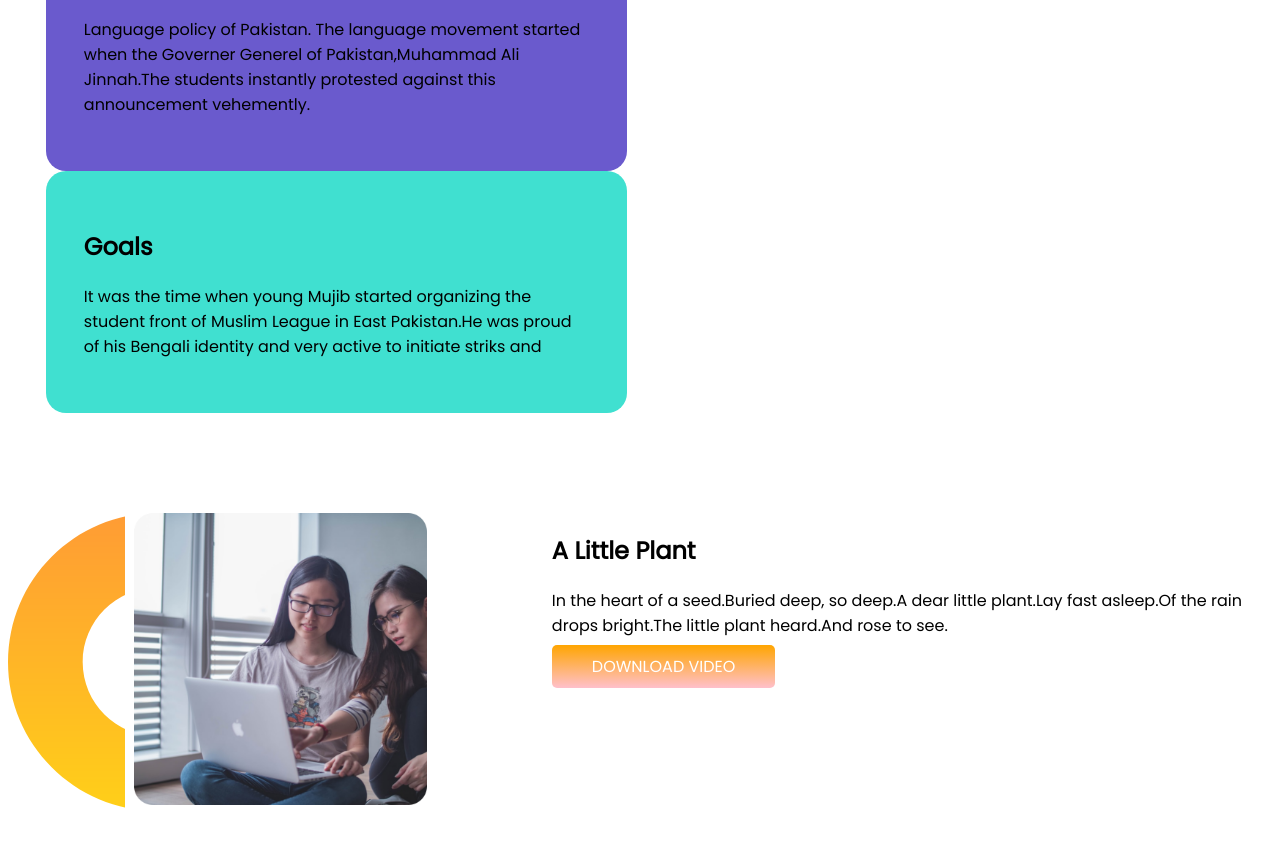
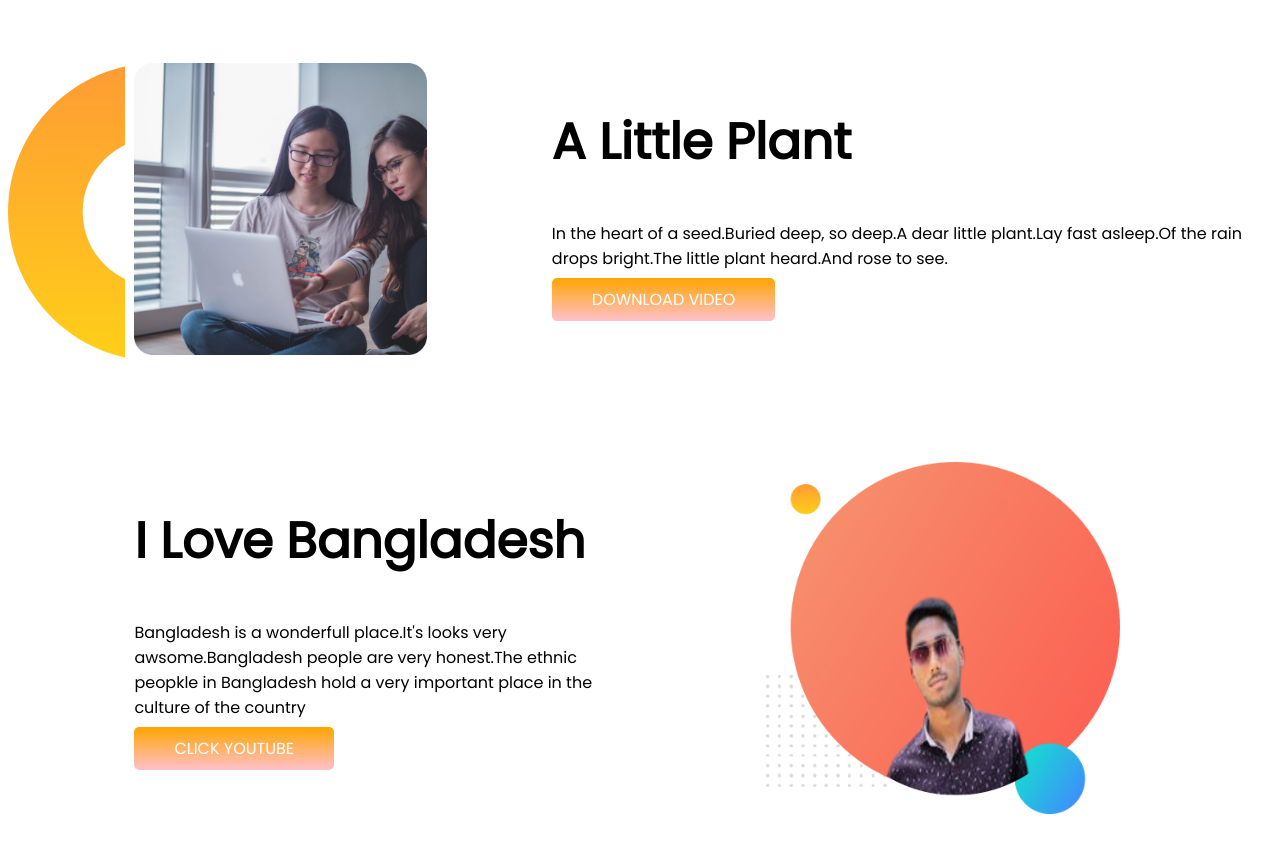
Before and after one commit to ruhanmia2/my-first-developer-portfolio, a plain HTML site: page index.html in a window 1280 px wide. Shown: the part 1061-1914 px from the top of the page. Drawn offline with Linux system fonts and the light colour scheme.

Commit message:
flexible-container

```diff
--- a/index.html
+++ b/index.html
@@ -27,7 +27,8 @@
             <img src="images/ruhan.png" alt="">
         </div>
     </section>
-    <section class="mission-area flexible-container">
+    <section class="mission-area">
+
         <div class="mission">
             <h1>My Mission in <span class="color">2022</span></h1>
             <div class="flexible-container">
@@ -50,19 +51,33 @@
                         Pakistan.He was proud of his Bengali identity and very active to initiate striks and</p>
                 </div>
             </div>
+
+        </div>
     </section>
-    <section class="web-developer">
+    <section class="web-developer flexible-container">
         <div class="half-width">
             <img src="images/coding.png" alt="">
         </div>
         <div>
-            <h2>A Little Plant</h2>
+            <h1>A Little Plant</h1>
             <p>In the heart of a seed.Buried deep, so deep.A dear little plant.Lay fast asleep.Of the rain drops
                 bright.The little plant heard.And rose to see.
             </p>
             <a class="link-button" target="_blank" href="https://www.youtube.com/">DOWNLOAD VIDEO</a>
         </div>
     </section>
+    <section class="flexible-container">
+        <div class="half-width">
+            <h1>I Love Bangladesh</h1>
+            <p>Bangladesh is a wonderfull place.It's looks very awsome.Bangladesh people are very honest.The ethnic
+                peopkle
+                in Bangladesh hold a very important place in the culture of the country</p>
+            <a class="link-button" target="_blank" href="https://www.youtube.com/">CLICK YOUTUBE</a>
+        </div>
+        <div class="half-width">
+            <img src="images/ruhan.png" alt="">
+        </div>
+    </section>
 </body>
 
 </html>
--- a/style.css
+++ b/style.css
@@ -7,7 +7,7 @@ h1{
 .color{
     color:orange;
 }
-section{
+.flexible-container{
     display: flex;
     margin-bottom: 100px;
 }
```
